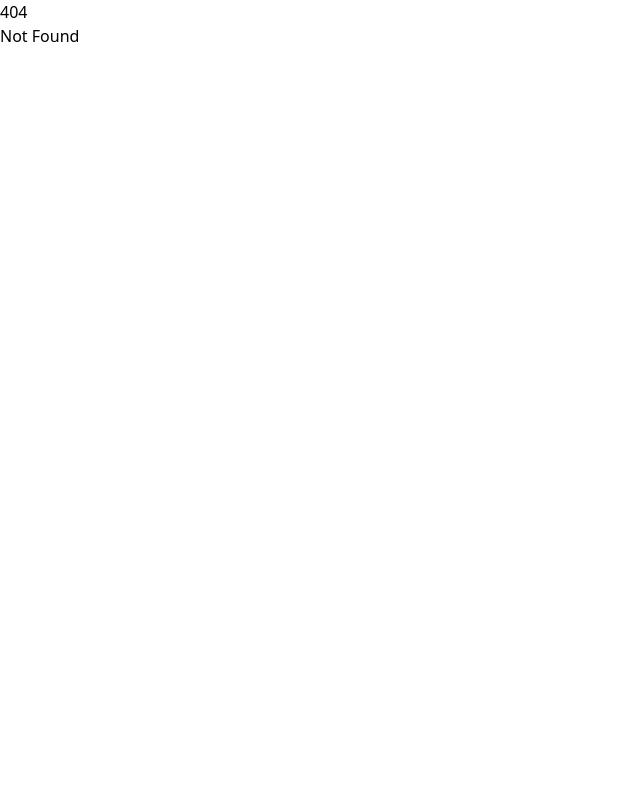
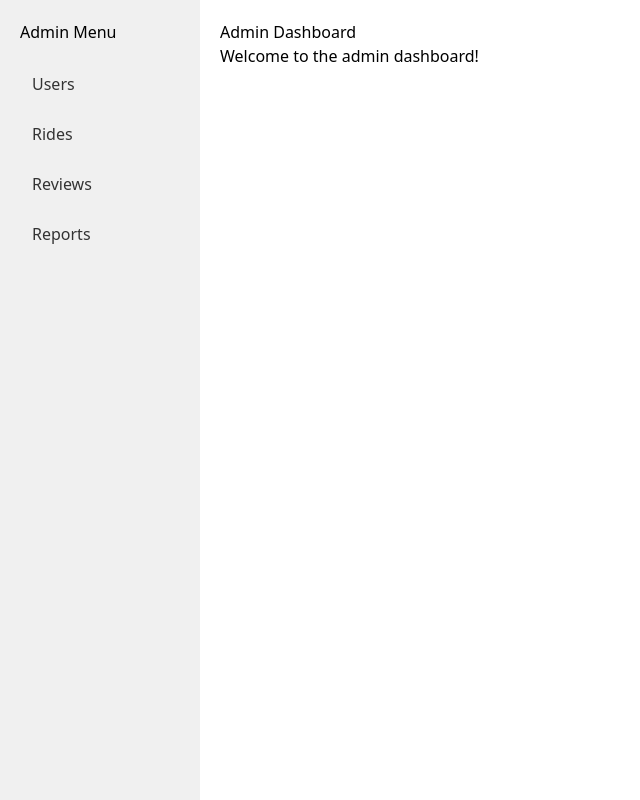
Before and after one commit to Jwengit/afrorcq, a SvelteKit app: page /admin in a window 1280 px wide. Before the commit this address had no page. Shown: the whole page, without its empty margins (0-640 px from the left). Built offline with nearby package versions, Linux system fonts and the light colour scheme.

Commit message:
Création de la page admin, dashboard

```diff
--- /dev/null
+++ b/src/routes/admin/+page.svelte
@@ -0,0 +1,73 @@
+<script>
+    const navLinks = [
+        { label: 'Users' },
+        { label: 'Rides' },
+        { label: 'Reviews' },
+        { label: 'Reports' },
+    ];
+</script>
+
+<div class="admin-layout">
+    <aside class="sidebar">
+        <h2>Admin Menu</h2>
+        <nav>
+            <ul>
+                {#each navLinks as link}
+                    <li>
+                        <a href="#">{link.label}</a>
+                    </li>
+                {/each}
+            </ul>
+        </nav>
+    </aside>
+
+    <main class="main-content">
+        <h1>Admin Dashboard</h1>
+        <p>Welcome to the admin dashboard!</p>
+    </main>
+</div>
+
+<style>
+    .admin-layout {
+        display: flex;
+        height: 100vh;
+    }
+
+    .sidebar {
+        width: 200px;
+        background-color: #f0f0f0;
+        padding: 20px;
+    }
+
+    .sidebar h2 {
+        margin-top: 0;
+        margin-bottom: 20px;
+    }
+
+    .sidebar nav ul {
+        list-style: none;
+        padding: 0;
+    }
+
+    .sidebar nav li {
+        margin-bottom: 10px;
+    }
+
+    .sidebar nav a {
+        display: block;
+        padding: 8px 12px;
+        text-decoration: none;
+        color: #333;
+        border-radius: 4px;
+    }
+
+    .sidebar nav a:hover {
+        background-color: #ddd;
+    }
+
+    .main-content {
+        flex: 1;
+        padding: 20px;
+        background-color: #fff;
+    }
+</style>
```
